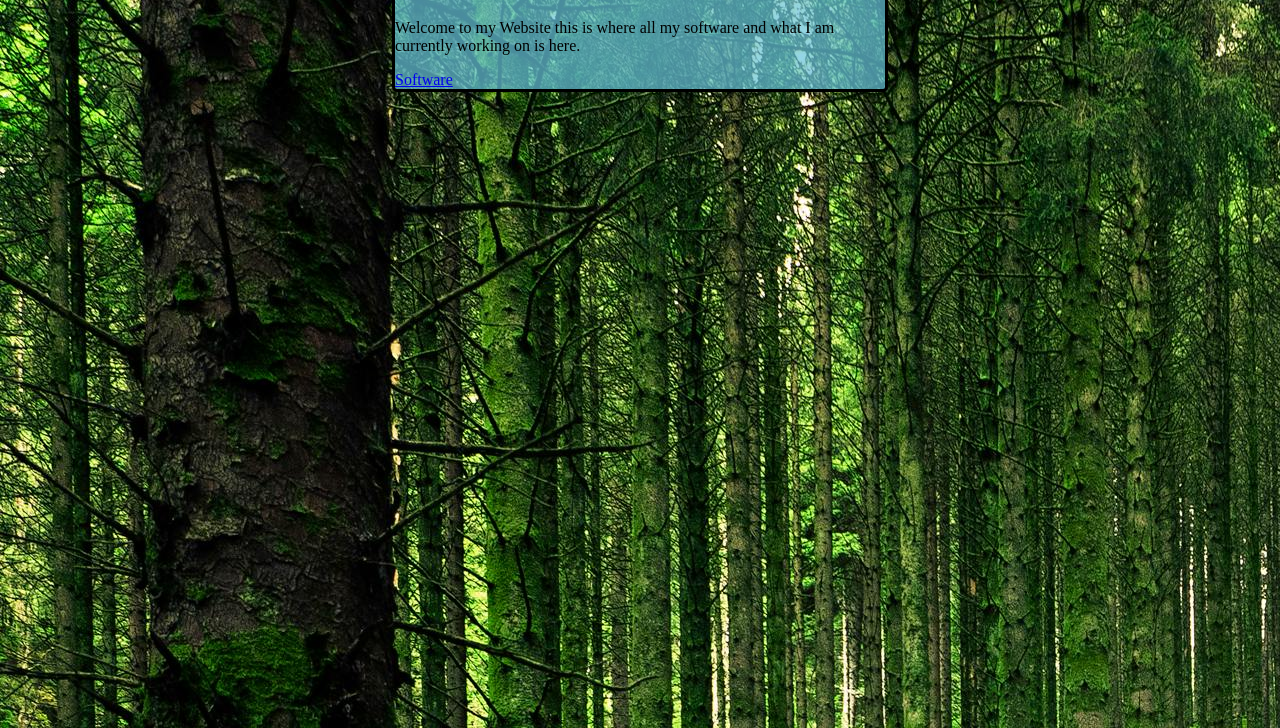
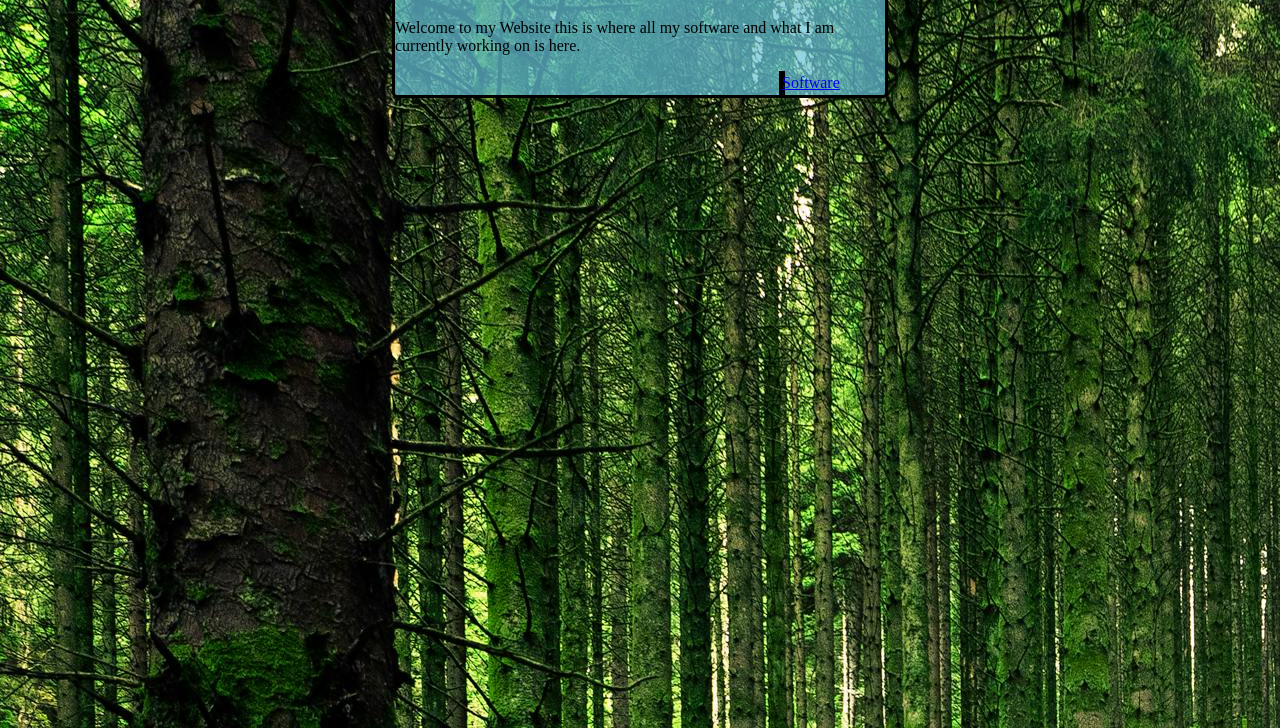
Before and after one commit to Relaxed-Chowder/Relaxed-chowder.github.io, a plain HTML site: page index.html in a window 1280 px wide. Shown: the part 72-800 px from the top of the page. Drawn offline with Linux system fonts and the light colour scheme.

Commit message:
Update stylesheet.css

```diff
--- a/stylesheet.css
+++ b/stylesheet.css
@@ -9,3 +9,10 @@ body{
     border-radius: 5px;
     background-color: rgba(104, 198, 222, 70%);
 }
+
+#nav{
+    margin-left: 24rem;
+    margin-right: 24rem;
+    border-style: solid;
+    background-color: rgba(222, 128, 104, 70%);
+}
```
